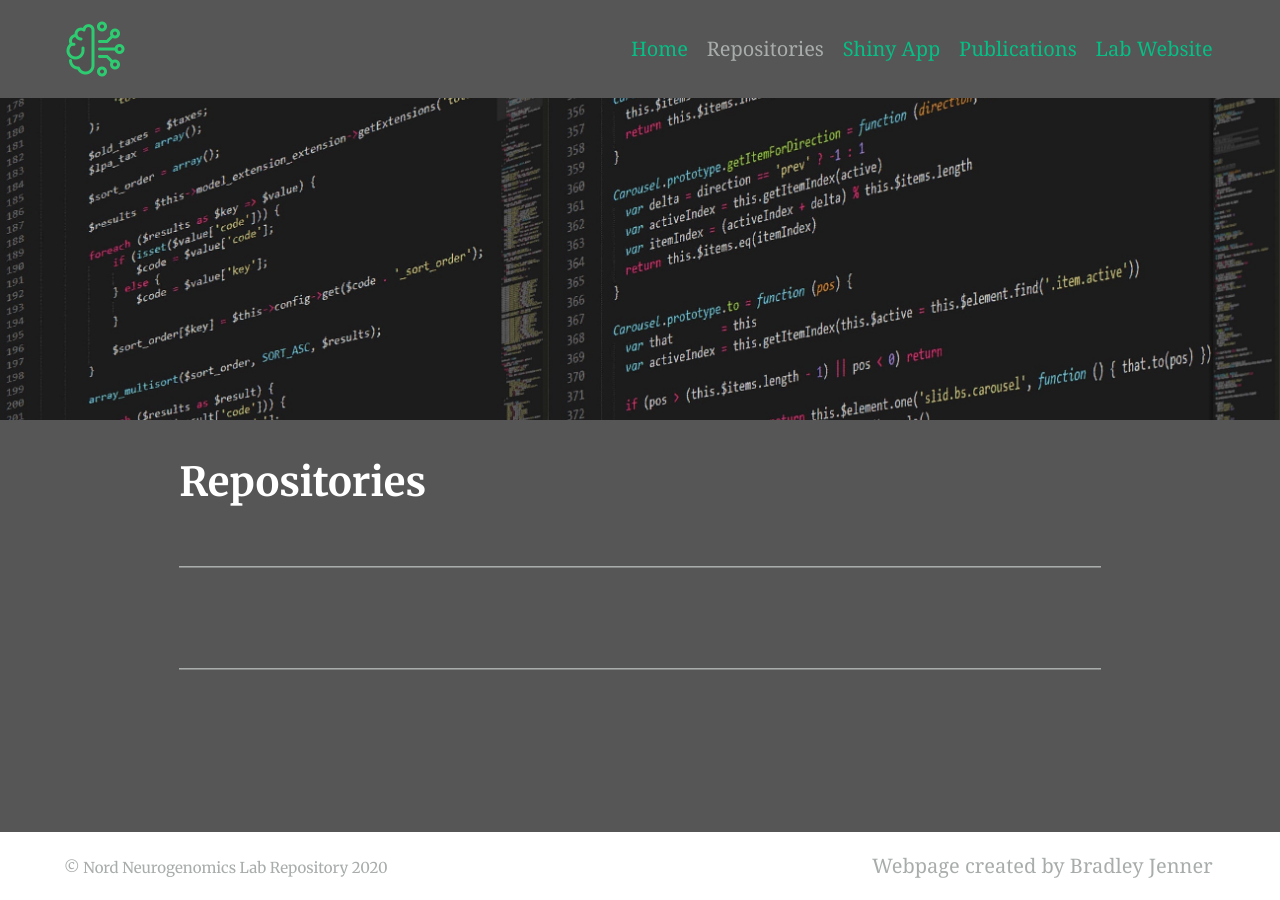
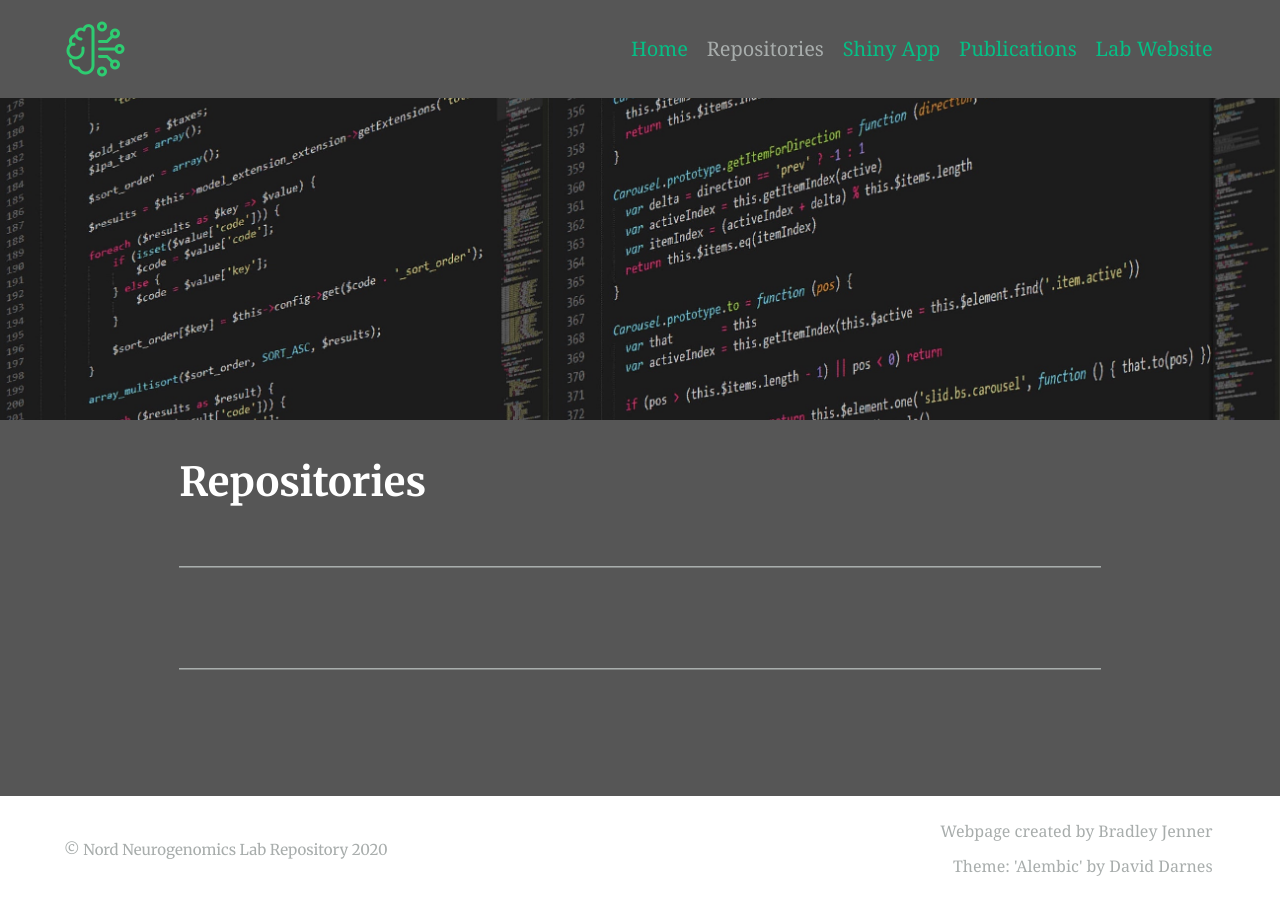
Before and after one commit to NordNeurogenomicsLab/NordNeurogenomicsLab.github.io, a Jekyll site: the page built from repositories.md, in a window 1280 px wide. Built offline with Jekyll 4.4.1, drawn with Linux system fonts in a browser that asks for light colours.

Commit message:
footer update

```diff
--- a/_includes/nav-footer.html
+++ b/_includes/nav-footer.html
@@ -10,10 +10,11 @@
       {% endif %}
 
       <li class="item  item--nav{% if item.url == page.url %}  item--current{% endif %}">
-        <a href="{{ url }}">{{ item.title }}</a>
+        <a href="{{ url }}" style="font-size:medium;">{{ item.title }}</a>
       </li>
     {% endfor %}
   </ul>
+  <a href="https://github.com/daviddarnes/alembic" style="font-size:medium;">Theme: 'Alembic' by David Darnes </a>
 </nav>
 {% else %}
   {% include nav-default.html %}
```
Also changed, not shown: 10 other files.
